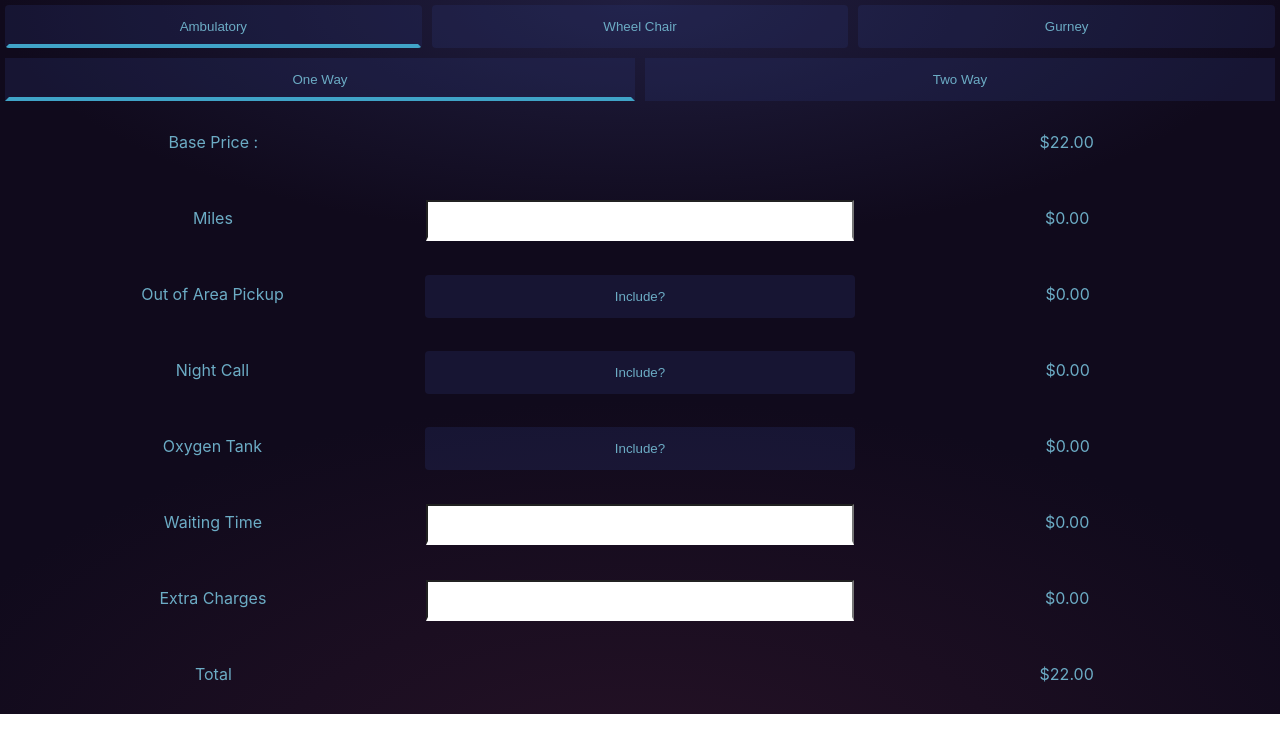
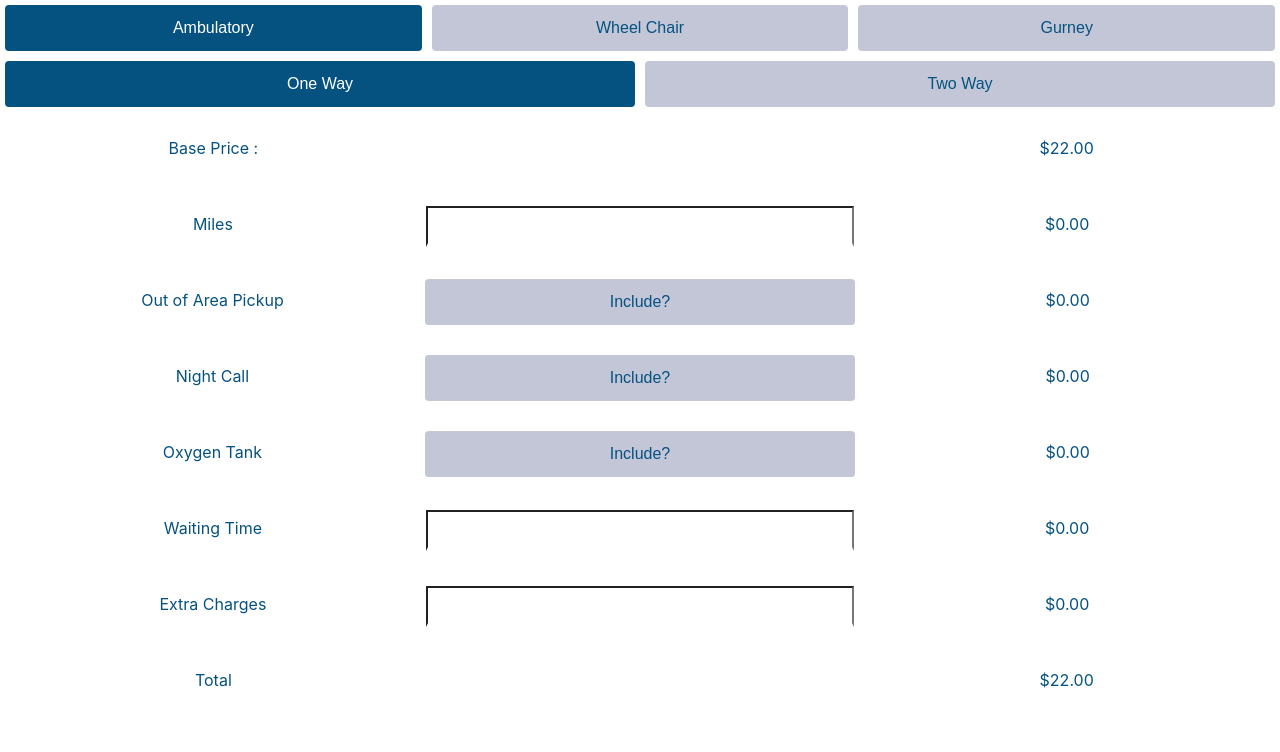
Before and after one commit to JoshuaManto/inspire-calculator, a React (Create React App) app: page / in a window 1280 px wide. Shown: the top 752 px of the page. Built offline with nearby package versions, Linux system fonts and the light colour scheme.

Commit message:
Changed color scheme to #055280 blue and white (company colors).

```diff
--- a/src/component/OneTwoWay/OneTwoWay.module.css
+++ b/src/component/OneTwoWay/OneTwoWay.module.css
@@ -28,19 +28,21 @@
   width: auto;
   align-items: center;
   /* box-sizing: border-box; */
-  background: #3a285e;
-  background-image: radial-gradient(
+  background: white;
+  /* background: #3a285e; */
+  /* background-image: radial-gradient(
       50% 30% ellipse at center top,
       #201e40 0%,
       rgba(0, 0, 0, 0) 100%
     ),
-    radial-gradient(60% 50% ellipse at center bottom, #261226 0%, #100a1c 100%);
+    radial-gradient(60% 50% ellipse at center bottom, #261226 0%, #100a1c 100%); */
   background-attachment: fixed;
   border-radius: 4px;
 }
 
 .OneTwoWay button {
-  color: #6cacc5;
+  font-size: 16px;
+  color: #055280;
   height: 100%;
   padding: 10px 10px;
   border: 4px solid transparent;
@@ -52,16 +54,20 @@
   cursor: pointer;
   background-color: rgba(42, 50, 113, 0.28);
   margin: 5px;
+  border-radius: 4px;
 }
 
 .OneTwoWay button:hover,
 .OneTwoWay button:active,
 .PriceArea button.hover {
-  background: #201e40;
+  /* background: #201e40; */
+  background-color: #055280;
+  /* border-bottom: 4px solid white; */
+  color: white;
 }
 .OneTwoWay button.active {
-  background-color: rgba(42, 50, 113, 0.28);
-  border-bottom: 4px solid #40a4c8;
-  color: #6cacc5;
+  background-color: #055280;
+  /* border-bottom: 4px solid white; */
+  color: white;
 }
 /* } */
--- a/src/component/PriceArea/PriceArea.module.css
+++ b/src/component/PriceArea/PriceArea.module.css
@@ -41,9 +41,13 @@ input {
   /* width: 100%; */
 }
 
+.PriceArea p {
+  font-size: 16px;
+}
+
 .PriceArea p,
 input {
-  color: #6cacc5;
+  color: #055280;
   height: 100%;
   padding: 10px 10px;
   border-bottom: 4px solid transparent;
@@ -56,7 +60,8 @@ input {
 }
 
 .PriceArea button {
-  color: #6cacc5;
+  font-size: 16px;
+  color: #055280;
   height: 100%;
   padding: 10px 10px;
   border: 4px solid transparent;
@@ -73,11 +78,14 @@ input {
 .PriceArea button:hover,
 .PriceArea button:active,
 .PriceArea button.hover {
-  background: #201e40;
+  /* background: #201e40; */
+  background-color: #055280;
+  /* border-bottom: 4px solid white; */
+  color: white;
 }
 .PriceArea button.active {
-  background-color: rgba(42, 50, 113, 0.28);
-  border-bottom: 4px solid #40a4c8;
-  color: #6cacc5;
+  background-color: #055280;
+  /* border-bottom: 4px solid white; */
+  color: white;
 }
 /* } */
--- a/src/component/TransportationType/TransportationType.module.css
+++ b/src/component/TransportationType/TransportationType.module.css
@@ -28,18 +28,20 @@
   width: auto;
   align-items: center;
   /* box-sizing: border-box; */
-  background: #3a285e;
+  background: white;
+  /* background: #3a285e;
   background-image: radial-gradient(
       50% 30% ellipse at center top,
       #201e40 0%,
       rgba(0, 0, 0, 0) 100%
     ),
-    radial-gradient(60% 50% ellipse at center bottom, #261226 0%, #100a1c 100%);
+    radial-gradient(60% 50% ellipse at center bottom, #261226 0%, #100a1c 100%); */
   background-attachment: fixed;
 }
 
 .TransportationType button {
-  color: #6cacc5;
+  font-size: 16px;
+  color: #055280;
   height: 100%;
   padding: 10px 10px;
   border: 4px solid transparent;
@@ -56,11 +58,14 @@
 .TransportationType button:hover,
 .TransportationType button:active,
 .PriceArea button.hover {
-  background: #201e40;
+  /* background: #201e40; */
+  background-color: #055280;
+  /* border-bottom: 4px solid white; */
+  color: white;
 }
 .TransportationType button.active {
-  background-color: rgba(42, 50, 113, 0.28);
-  border-bottom: 4px solid #40a4c8;
-  color: #6cacc5;
+  background-color: #055280;
+  /* border-bottom: 4px solid white; */
+  color: white;
 }
 /* } */
--- a/src/container/Calculator.module.css
+++ b/src/container/Calculator.module.css
@@ -5,13 +5,13 @@
   width: auto;
   margin: auto;
   height: auto;
-  background: #3a285e;
-  background-image: radial-gradient(
+  background: white;
+  /* background-image: radial-gradient(
       50% 30% ellipse at center top,
       #201e40 0%,
       rgba(0, 0, 0, 0) 100%
     ),
-    radial-gradient(60% 50% ellipse at center bottom, #261226 0%, #100a1c 100%);
+    radial-gradient(60% 50% ellipse at center bottom, #261226 0%, #100a1c 100%); */
   background-attachment: fixed;
   color: #6cacc5;
 }
```
